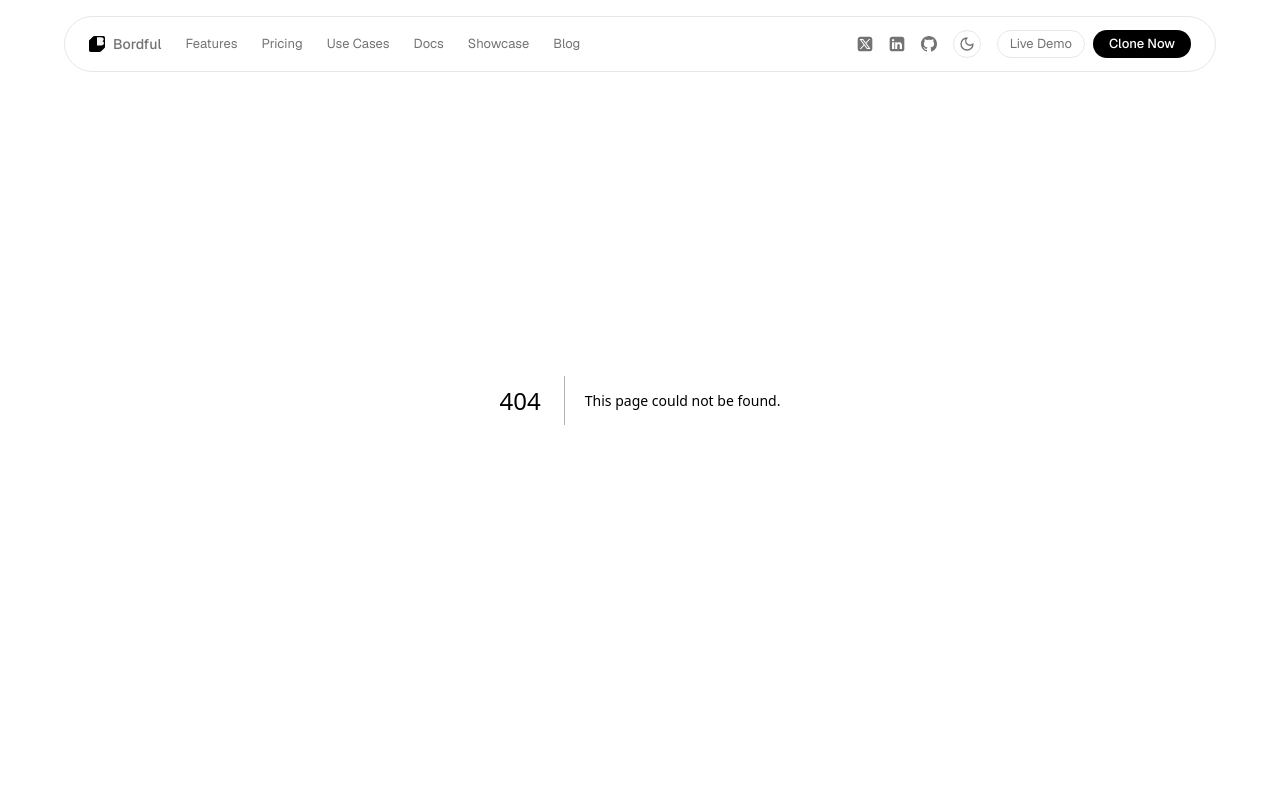
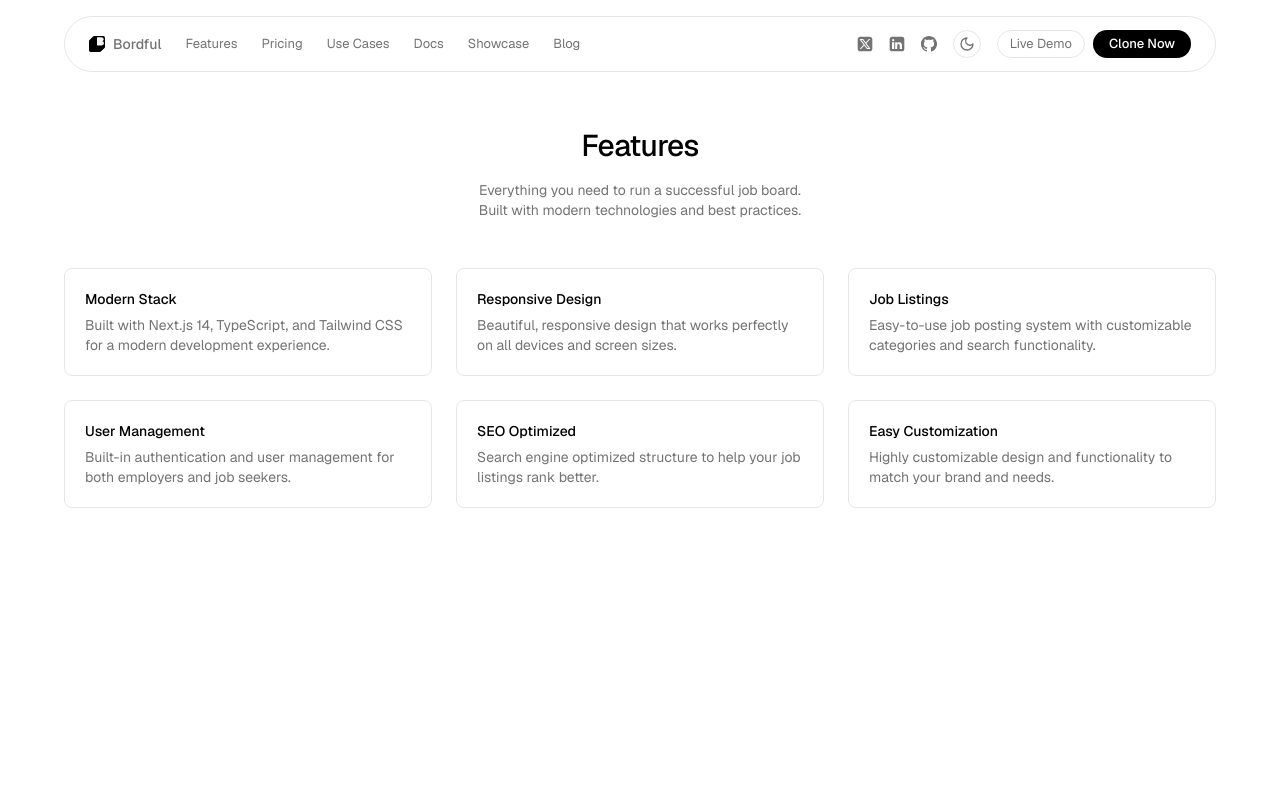
Before and after one commit to craftyme/bordful-marketing, a Next.js app: page /features in a window 1280 px wide. Before the commit this address had no page. Shown: the top 800 px of the page. Built offline with nearby package versions, Linux system fonts and the light colour scheme.

Commit message:
dedicated features page

```diff
--- /dev/null
+++ b/app/features/page.tsx
@@ -0,0 +1,22 @@
+import { Metadata } from "next";
+import { Features } from "@/components/features";
+import { Section } from "@/components/ui/section";
+import { Container } from "@/components/ui/container";
+
+export const metadata: Metadata = {
+  title: "Features - Bordful",
+  description:
+    "Everything you need to run a successful job board. Built with modern technologies and best practices.",
+};
+
+export default function FeaturesPage() {
+  return (
+    <div className="flex min-h-screen flex-col">
+      <Section className="pt-24 md:pt-32">
+        <Container>
+          <Features variant="standalone" />
+        </Container>
+      </Section>
+    </div>
+  );
+}
--- a/components/features.tsx
+++ b/components/features.tsx
@@ -1,7 +1,10 @@
 import * as React from "react";
 import { Section } from "./ui/section";
 import { Container } from "./ui/container";
-import { siteConfig } from "@/lib/constants";
+
+interface FeaturesProps {
+  variant?: "standalone" | "section";
+}
 
 const features = [
   {
@@ -36,31 +39,53 @@ const features = [
   },
 ] as const;
 
-export function Features() {
+const FeaturesHeader = React.memo(function FeaturesHeader() {
   return (
-    <Section variant="secondary">
-      <Container>
+    <>
       <h2 className="text-center text-2xl font-medium tracking-tight sm:text-3xl">
-          Everything You Need
+        Features
       </h2>
       <p className="mx-auto mt-4 max-w-[600px] text-center text-sm text-muted-foreground text-balance">
-          Built with modern technologies and best practices, {siteConfig.name}{" "}
-          gives you all the features you need to run a successful job board.
+        Everything you need to run a successful job board. Built with modern
+        technologies and best practices.
       </p>
-        <div className="mt-12 grid gap-6 sm:grid-cols-2 lg:grid-cols-3">
+    </>
+  );
+});
+
+const FeaturesGrid = React.memo(function FeaturesGrid() {
+  return (
+    <div className="grid gap-6 sm:grid-cols-2 lg:grid-cols-3">
       {features.map((feature) => (
         <div
           key={feature.title}
           className="rounded-lg border bg-background/50 p-5 backdrop-blur-sm transition-colors hover:bg-background/80"
         >
           <h3 className="mb-1.5 text-sm font-medium">{feature.title}</h3>
-              <p className="text-sm text-muted-foreground">
-                {feature.description}
-              </p>
+          <p className="text-sm text-muted-foreground">{feature.description}</p>
         </div>
       ))}
     </div>
-      </Container>
+  );
+});
+
+export function Features({ variant = "section" }: FeaturesProps) {
+  const content = (
+    <>
+      <FeaturesHeader />
+      <div className="mt-12">
+        <FeaturesGrid />
+      </div>
+    </>
+  );
+
+  if (variant === "section") {
+    return (
+      <Section variant="secondary">
+        <Container>{content}</Container>
       </Section>
     );
   }
+
+  return content;
+}
--- a/components/site-footer.tsx
+++ b/components/site-footer.tsx
@@ -19,7 +19,7 @@ const footerSections: FooterSection[] = [
   {
     title: "Product",
     links: [
-      { href: "#features", label: "Features" },
+      { href: "/features", label: "Features" },
       { href: "/pricing", label: "Pricing" },
       { href: "#use-cases", label: "Use Cases" },
       { href: "#integrations", label: "Integrations" },
--- a/lib/constants.ts
+++ b/lib/constants.ts
@@ -11,7 +11,7 @@ export const siteConfig = {
 
 export const navConfig = {
   mainNav: [
-    { href: "#features", label: "Features" },
+    { href: "/features", label: "Features" },
     { href: "/pricing", label: "Pricing" },
     { href: "#use-cases", label: "Use Cases" },
     { href: "/docs", label: "Docs" },
```
Lines whose indentation alone changed are shown as unchanged.
